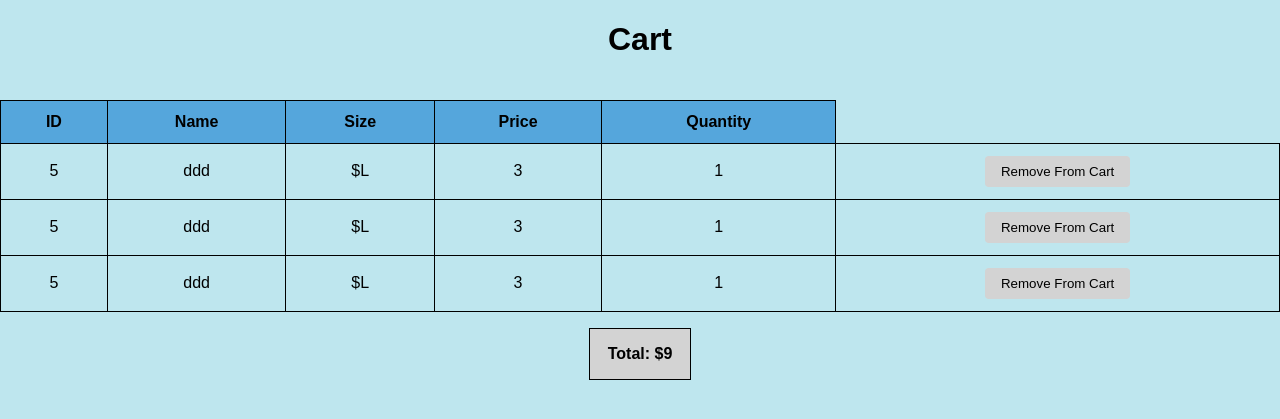
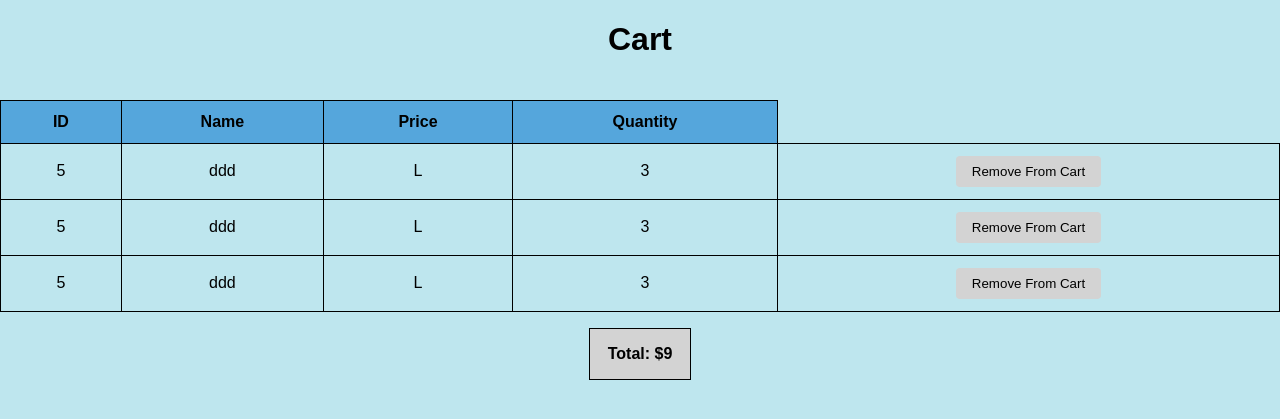
Before and after one commit to ymc09/433Phase5, a Flask app: page /cart in a window 1280 px wide. Shown: the top 419 px of the page. Run offline with Flask 3, Linux system fonts and the light colour scheme; some libraries are stand-ins or nearby versions.

Commit message:
Update cart.html

```diff
--- a/433Phase5-main/phase 5/templates/cart.html
+++ b/433Phase5-main/phase 5/templates/cart.html
@@ -27,7 +27,6 @@
       <tr>
         <th>ID</th>
         <th>Name</th>
-        <th>Size</th>
         <th>Price</th>
         <th>Quantity</th>
       </tr>
@@ -35,9 +34,8 @@
       <tr>
         <td>{{ item[0]}}</td>
         <td>{{ item[1] }}</td>
-        <td>${{ item[2] }}</td>
+        <td>{{ item[2] }}</td>
         <td>{{ item[3] }}</td>
-        <td>{{ item[4] }}</td>
         <td>
           <button onclick="removefromCart('{{ item[1] }}')">
             Remove From Cart
```
